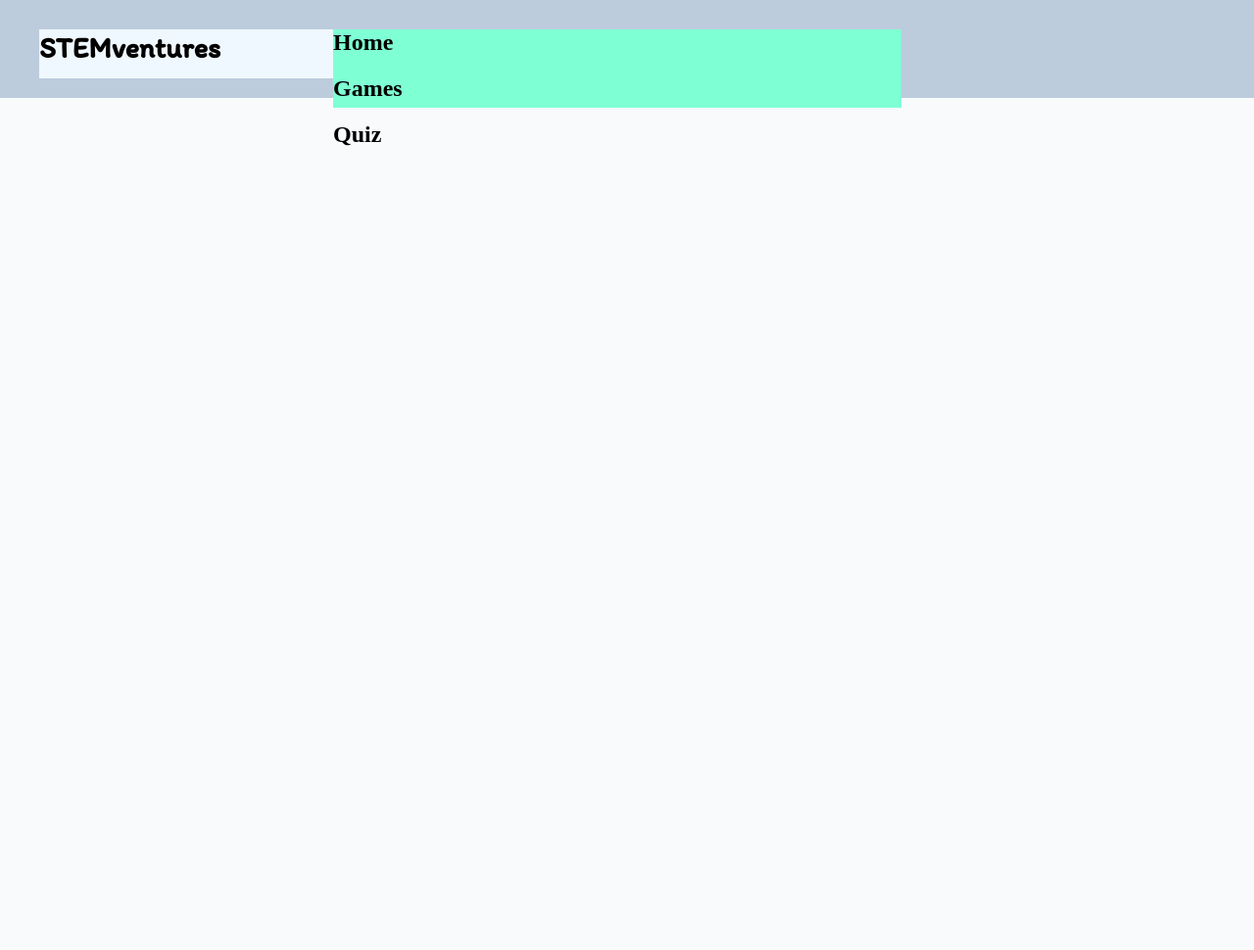
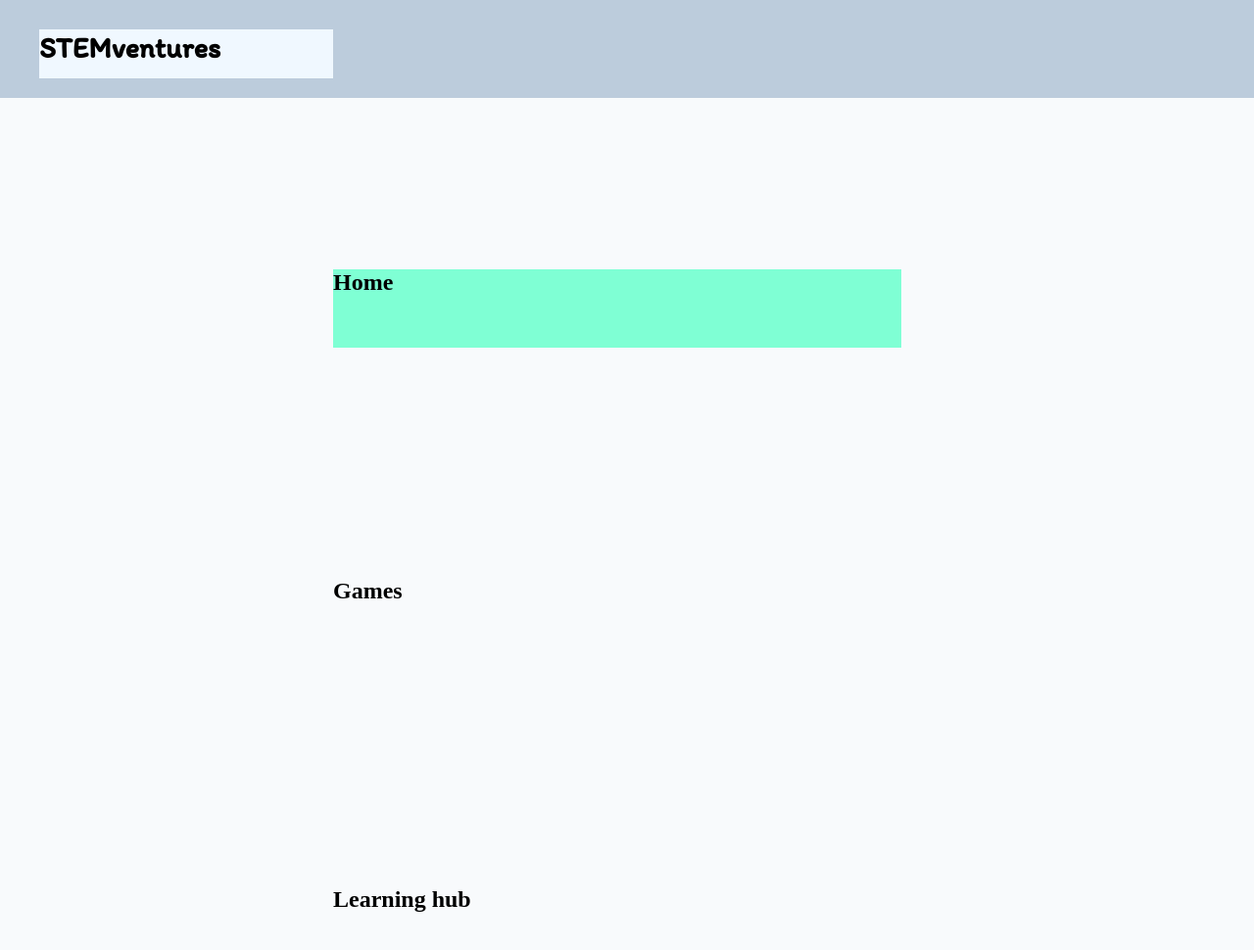
Before and after one commit to sabuka-dumbo/STEMVentures-, a Django app: page / in a window 1280 px wide. Shown: the top 970 px of the page at 98% size. Run offline with Django 5.2, Linux system fonts and the light colour scheme.

Commit message:
Dec 12, 2024, 4:36 PM

```diff
--- a/stem/stemapp/static/css/layout.css
+++ b/stem/stemapp/static/css/layout.css
@@ -42,3 +42,14 @@
     margin-left: 300px;
     background-color: aquamarine;
 }
+
+.nav-navs {
+    position: relative;
+    top: 0;
+    left: 0;
+    width: max-content;
+    height: 50px;
+    margin: 0;
+    padding: 0;
+    margin-top: calc((100% - 50px) / 2);
+}
--- a/stem/stemapp/templates/layout.html
+++ b/stem/stemapp/templates/layout.html
@@ -17,7 +17,7 @@
             <div class="nav-navs-div">
                 <h1 class="nav-navs">Home</h1>
                 <h1 class="nav-navs">Games</h1>
-                <h1 class="nav-navs">Quiz</h1>
+                <h1 class="nav-navs">Learning hub</h1>
             </div>
         </nav>
 
```
